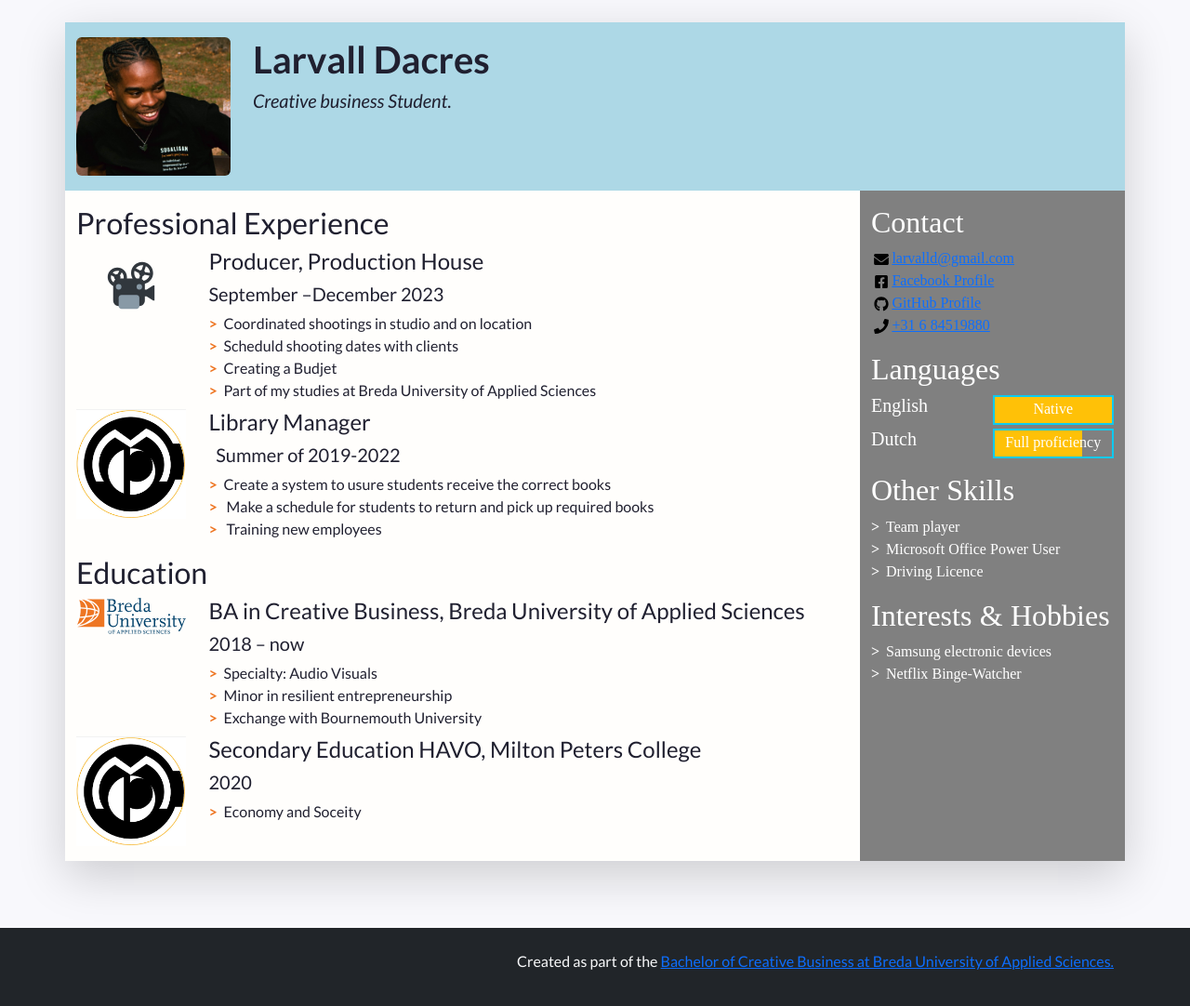
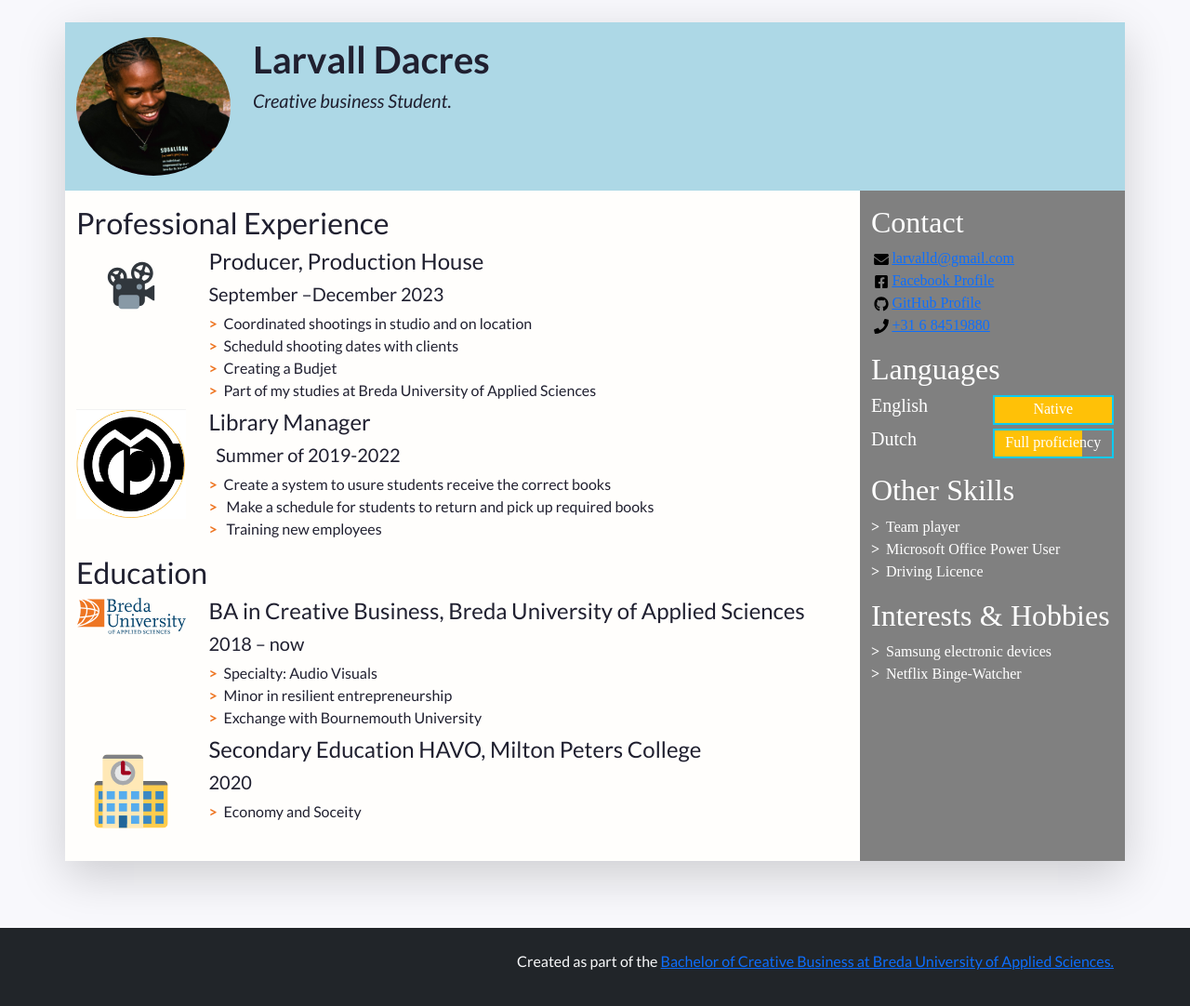
Before and after one commit to Larvall/PRJ4-CV, a plain HTML site: page index.html in a window 1280 px wide. Shown: the whole page at 93% size. Drawn offline with nearby package versions, Linux system fonts and the light colour scheme; a web font is replaced by a local one.

Commit message:
final.final

```diff
--- a/index.html
+++ b/index.html
@@ -48,7 +48,7 @@
             "w-100" makes sure the image takes the full width of the column it's in
             "rounded-circle" cuts a circle around the image
           -->
-          <img class="w-100 rounded my-3" src="WhatsApp Image 2022-09-14 at 11.58.16 PM.jpeg" alt="Portrait of Firstname Lastname" width="160">
+          <img class="w-100 rounded-circle my-3" src="images/me.jpeg" alt="Portrait of Firstname Lastname" width="813">
         </div>
         <!--
           A container to wrap around your name and tagline. Full-width at small size, then columns of increasing size.
@@ -105,7 +105,7 @@
               <li class="biography-item row mb-2">
                 <div class="logo-container col-3 col-sm-2 col-md-3 col-lg-2">
                 <!-- We're using a grid inside a grid so we can align logos and text -->
-                  <img class="biography-logo mw-100 d-block mx-auto" src="images/images.png" alt="Company logo" width="225">
+                  <img class="biography-logo mw-100 d-block mx-auto" src="images/employers/mpc.png" alt="Company logo" width="225">
                 </div>
                 <div class="biography-contents col-9 col-sm-10 col-md-9 col-lg-10">
                   <h4>Library Manager&nbsp;</h4>
@@ -148,7 +148,7 @@
               <!-- 2nd item in education -->
               <li class="biography-item row mb-2">
                 <div class="logo-container col-3 col-sm-2 col-md-3 col-lg-2">
-                  <img class="biography-logo mw-100 d-block mx-auto" src="images/images.png" alt="School logo" width="225">
+                  <img class="biography-logo mw-100 d-block mx-auto" src="images/schools/school.svg" alt="School logo" width="150">
                 </div>
                 <div class="biography-contents col-9 col-sm-10 col-md-9 col-lg-10">
                   <h4>Secondary Education HAVO, Milton Peters College&nbsp;</h4>
```
Also changed, not shown: images/employers/mpc.png (renamed from images/images.png), images/me.jpeg (renamed from WhatsApp Image 2022-09-14 at 11.58.16 PM.jpeg).
